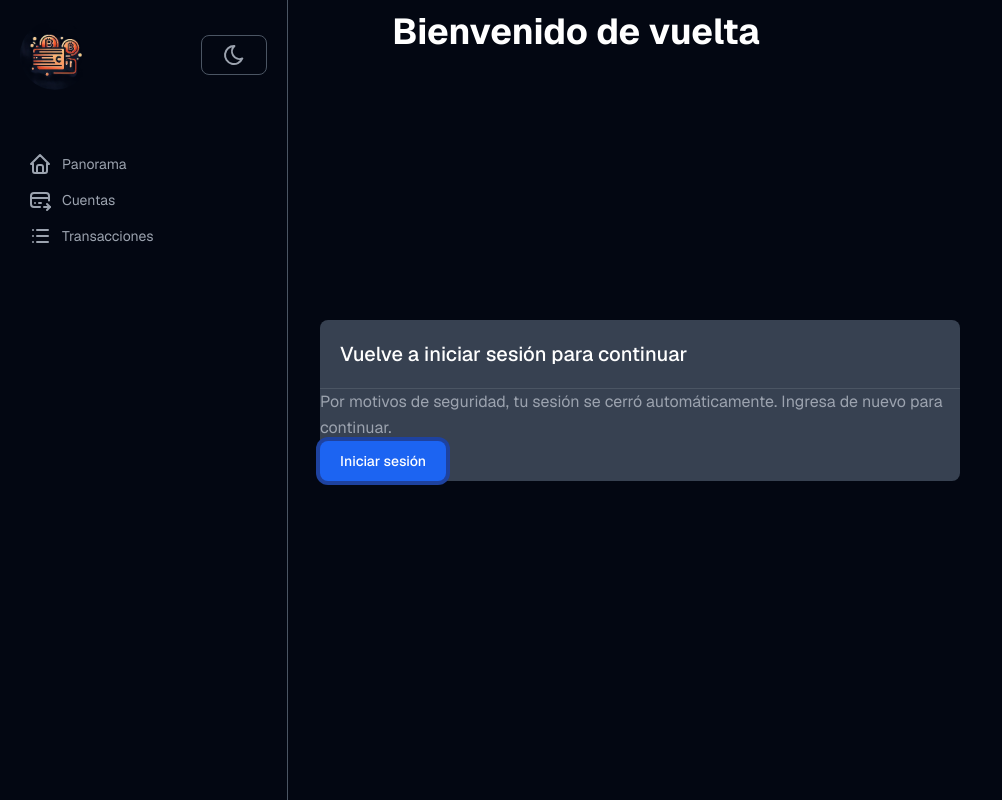
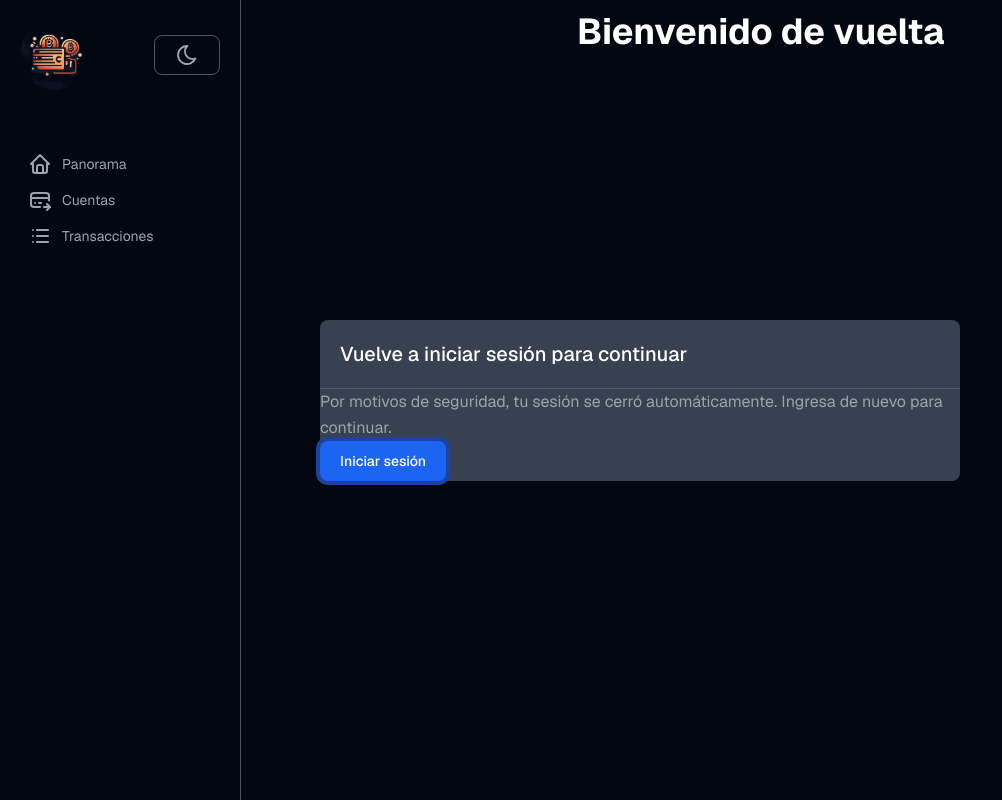
Before and after one commit to RafaelMoro/next-budget-master, a Next.js app: page /dashboard in a window 1280 px wide. Shown: the whole page, without its empty margins (0-1002 px from the left). Built offline with nearby package versions, Linux system fonts and the light colour scheme; no server answers.

Commit message:
Change main to take full width

```diff
--- a/src/features/Dashboard/DashboardView.tsx
+++ b/src/features/Dashboard/DashboardView.tsx
@@ -38,7 +38,7 @@ export const DashboardView = ({ accounts }: DashboardViewProps) => {
       <DashboardAside accounts={accounts}>
         <HeaderDashboard isMobile={isMobile} />
       </DashboardAside>
-      <main className='min-w-xl mt-3 flex flex-col gap-4"'>
+      <main className="w-full min-w-xl mt-3 flex flex-col gap-4">
         <h1 className="text-black dark:text-white text-4xl text-center font-bold col-span-3">Bienvenido de vuelta</h1>
         <AccountsView accounts={accounts} />
       </main>
```
